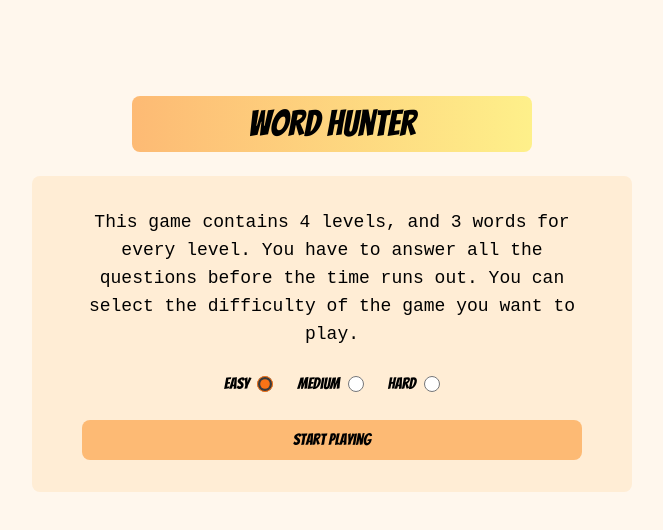
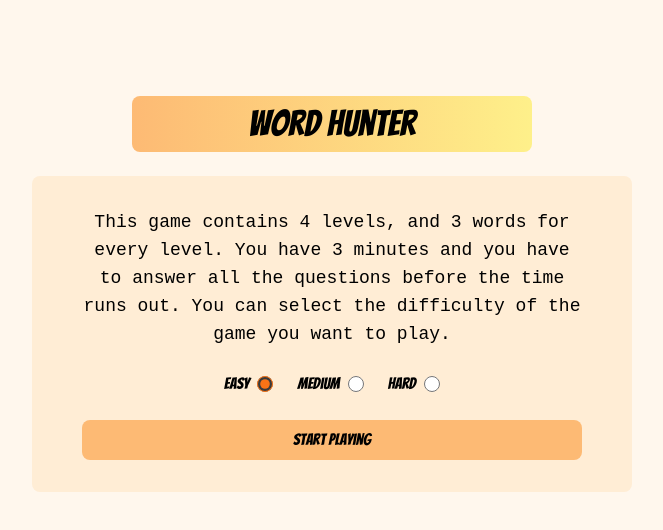
Before and after one commit to kaanmetep/word-hunter-app, a React (Vite) app: page / in a window 1280 px wide. Shown: the top 530 px of the page, without its empty margins (308-971 px from the left). Built offline with nearby package versions, Linux system fonts and the light colour scheme.

Commit message:
small design changes etc.

```diff
--- a/src/components/Answers.jsx
+++ b/src/components/Answers.jsx
@@ -1,7 +1,7 @@
 function Answers({ answered, tempQuiz, index }) {
   return (
     <div>
-      <ul className="flex flex-col justify-between item-center h-48">
+      <ul className="flex flex-col justify-between item-center h-40 md:h-48">
         {answered.map((a, i) => (
           <li key={i}>
             {a === true ? (
@@ -10,7 +10,7 @@ function Answers({ answered, tempQuiz, index }) {
                 <p>True</p>
               </div>
             ) : (
-              <div className="flex gap-1 text-xs items-center justify-start">
+              <div className="flex gap-2 text-xs items-center justify-start">
                 <span>❌</span>
                 <p className="text-red-400">
                   Correct Answer:
--- a/src/components/StartScreen.jsx
+++ b/src/components/StartScreen.jsx
@@ -2,9 +2,9 @@ function StartScreen({ children, dispatch }) {
   return (
     <div className="flex flex-col gap-6">
       <p className="text-center text-base md:text-lg max-w-[500px] font-monospace">
-        This game contains 4 levels, and 3 words for every level. You have to
-        answer all the questions before the time runs out. You can select the
-        difficulty of the game you want to play.
+        This game contains 4 levels, and 3 words for every level. You have 3
+        minutes and you have to answer all the questions before the time runs
+        out. You can select the difficulty of the game you want to play.
       </p>
       {children}
       <button
```
